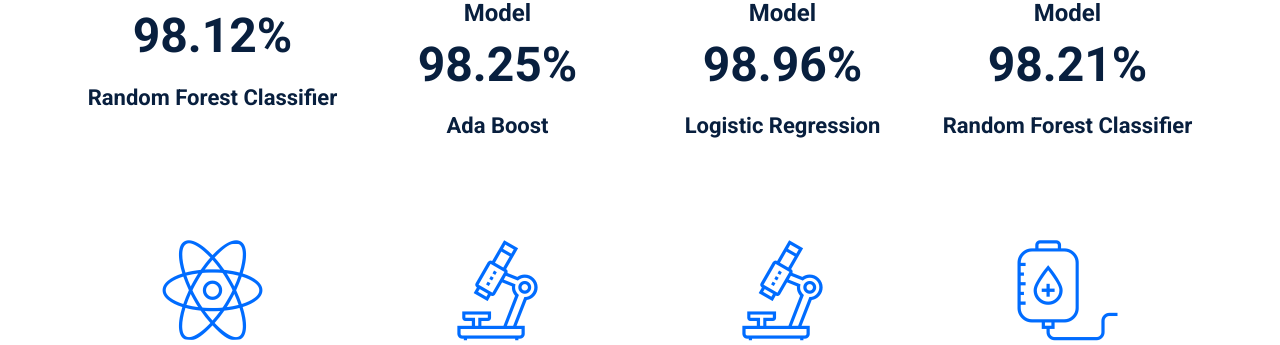
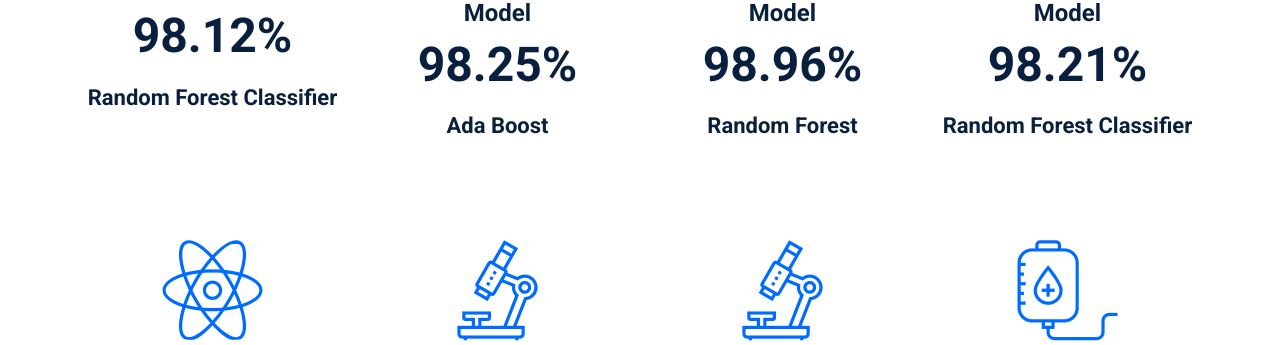
Before and after one commit to AishwaryaBCU/BCU-Diseases, a Python web app: template templates/index.html in a window 1280 px wide. Shown: the part 2109-2454 px from the top of the page. Run offline with Jinja, Linux system fonts and the light colour scheme; the template is opened without the code that fills it, so the values that code supplies are empty; some web fonts are replaced.

Commit message:
Update index.html

```diff
--- a/templates/index.html
+++ b/templates/index.html
@@ -116,7 +116,7 @@
                     <div class="row h-100 align-items-center">
                         <div class="col-12">
                             <div class="hero-slides-content">
-                                <h2 data-animation="fadeInUp" data-delay="100ms">Predictor that<br>You can Trust with the accuracy of 98.96%</h2>
+                                <h2 data-animation="fadeInUp" data-delay="100ms">Predictor that<br>You can Trust with the accuracy of 98.70%</h2>
                                 <h6 data-animation="fadeInUp" data-delay="400ms"><b>HEART DISEASE</b> includes conditions like coronary artery disease, arrhythmias, and heart failure. Major risk factors are high blood pressure, high cholesterol, smoking, obesity, and diabetes. Symptoms often include chest pain, shortness of breath, and fatigue. Prevention and treatment involve lifestyle changes, medications, and sometimes surgery.</h6>
                                 <a href="heart.html" class="btn medilife-btn mt-50" data-animation="fadeInUp" data-delay="700ms">Discover Predictor <span>+</span></a>
                             </div>
@@ -421,7 +421,7 @@
                     <i class="icon-microscope"></i>
                     <h4>Heart Disease ML Model</h4>
                     <h2><span class="counter">98.96</span>%</h2>
-                    <h6>Logistic Regression</h6>
+                    <h6>Random Forest</h6>
                 </div>
             </div>
             <!-- Single Cool Fact-->
```
